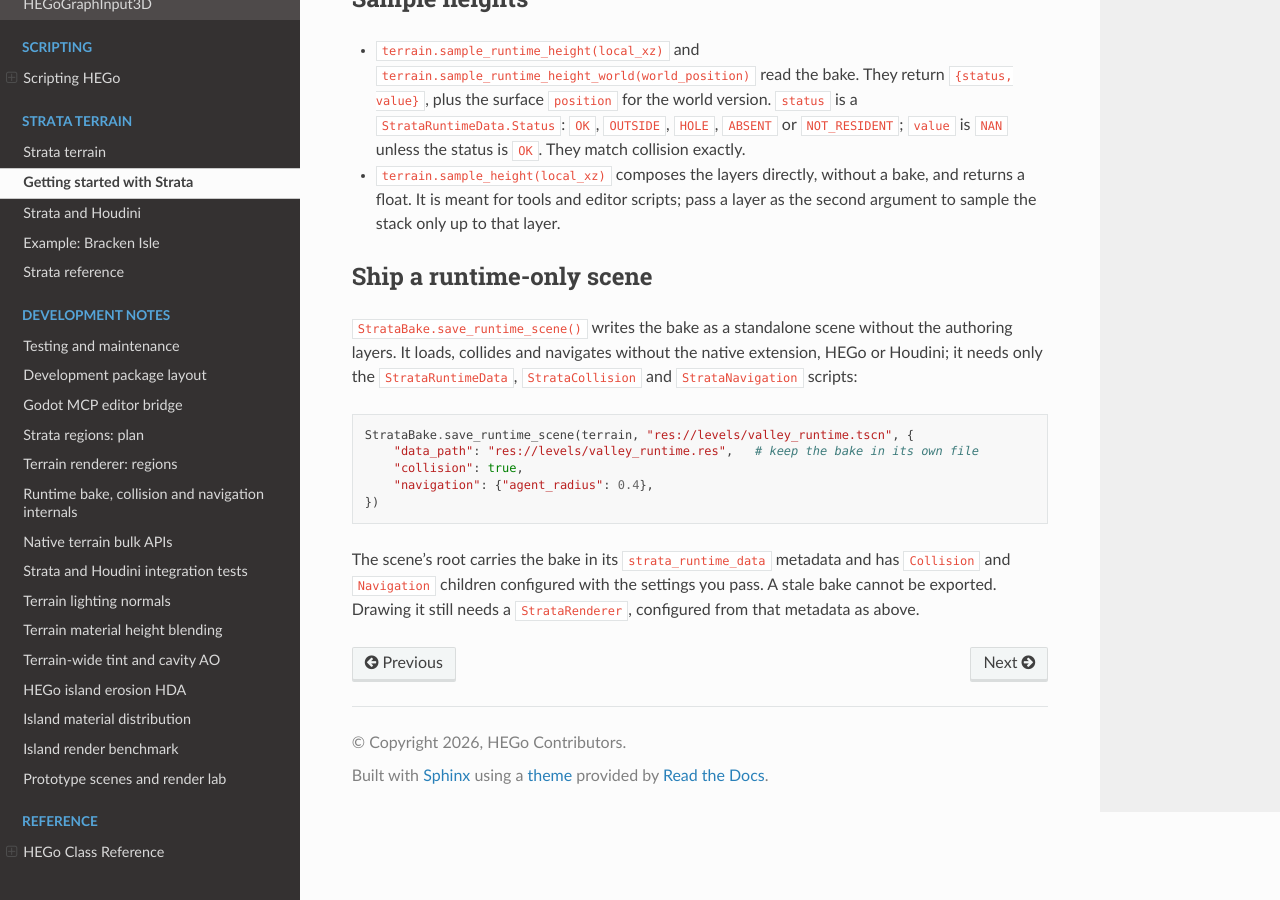
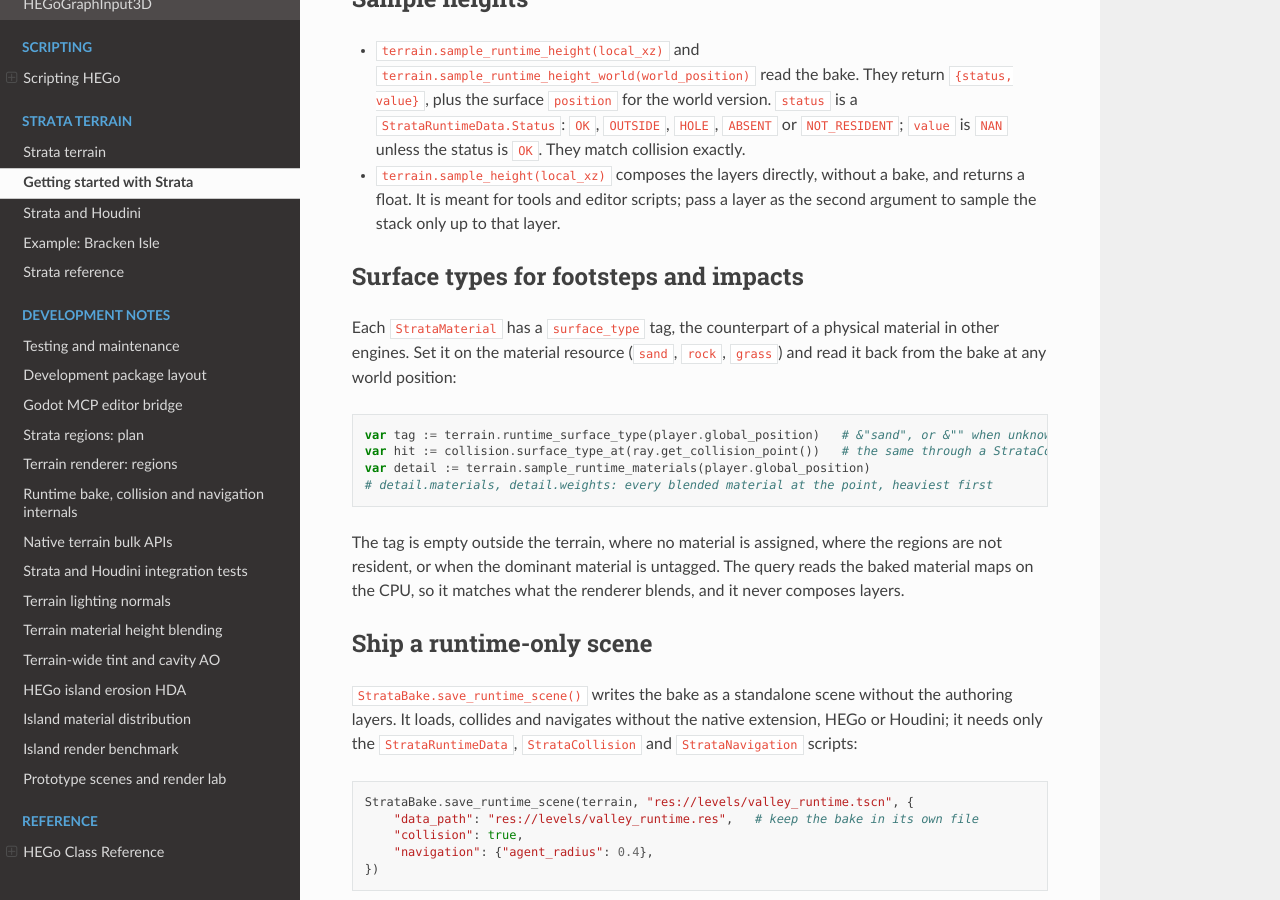
Before and after one commit to peterprickarz/hego, a Sphinx documentation site: the page built from docs/strata/getting_started.md, in a window 1280 px wide and 900 px high, scrolled down 10532 px. Built offline with Sphinx 7.4.7 and the Read the Docs theme 3.1.0, drawn with Linux system fonts in a browser that asks for light colours.

Commit message:
Add surface types and a baked material query for footsteps
StrataMaterial gains a surface_type tag, the analogue of a physical
material. The bake records the material channel order in
StrataRuntimeData.material_channels, and sample_materials() blends the
four corner texels of the baked material maps at a point, heaviest id
first. StrataTerrain3D.sample_runtime_materials() resolves the ids to
editor_materials and runtime_surface_type() returns the dominant tag;
StrataCollision.surface_type_at() forwards to the terrain for bodies a
ray hit. Documented in the reference, getting started and runtime notes.

Co-Authored-By: Claude Fable 5.1 <noreply@anthropic.com>

````diff
--- a/docs/strata/getting_started.md
+++ b/docs/strata/getting_started.md
@@ -480,6 +480,23 @@ the bake is too large to embed.
   returns a float. It is meant for tools and editor scripts; pass a layer as the second
   argument to sample the stack only up to that layer.
 
+## Surface types for footsteps and impacts
+
+Each `StrataMaterial` has a `surface_type` tag, the counterpart of a physical material in
+other engines. Set it on the material resource (`sand`, `rock`, `grass`) and read it back
+from the bake at any world position:
+
+```gdscript
+var tag := terrain.runtime_surface_type(player.global_position)   # &"sand", or &"" when unknown
+var hit := collision.surface_type_at(ray.get_collision_point())   # the same through a StrataCollision body
+var detail := terrain.sample_runtime_materials(player.global_position)
+# detail.materials, detail.weights: every blended material at the point, heaviest first
+```
+
+The tag is empty outside the terrain, where no material is assigned, where the regions are
+not resident, or when the dominant material is untagged. The query reads the baked material
+maps on the CPU, so it matches what the renderer blends, and it never composes layers.
+
 ## Ship a runtime-only scene
 
 `StrataBake.save_runtime_scene()` writes the bake as a standalone scene without the
````
Also changed, not shown: docs/development/terrain_runtime.md (+1 -0 lines), docs/strata/reference.md (+5 -0 lines), 6 other files.
